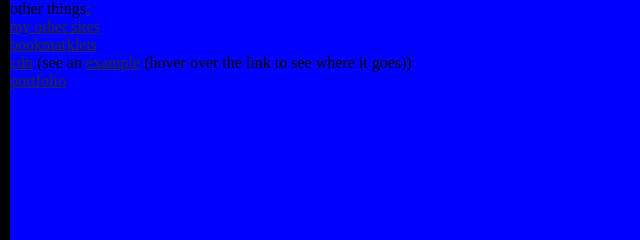
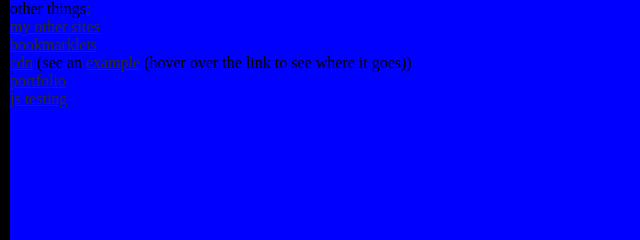
Before and after one commit to RuralAnemone/ruralanemone.tech, a website: page index.html in a window 1280 px wide. Shown: the part 278-518 px from the top of the page, 0-640 px from the left. Drawn offline with Linux system fonts and the light colour scheme.

Commit message:
added link to /js-testing

```diff
--- a/index.html
+++ b/index.html
@@ -23,7 +23,7 @@
       <br>other things<a class="hidden" href="/xss-test.js" target="_blank" rel="noopener noreferrer">:</a><br>
       <a href="/sites" >my other sites</a><br><a href="/b">bookmarklets</a><br>
       <a href="https://cdn.ruralanemone.tech/">cdn</a> (see an <a href="https://cdn.ruralanemone.tech/media/video/example.mp4" target="/b" rel="noopener noreferrer">example</a> (hover over the link to see where it goes))<br>
-    <a href="portfolio">portfolio</a></p>
+    <a href="portfolio">portfolio</a><br><a href="/js-testing">js testing</a></p>
   </body>
   </div>
   <!--<div class="watermark">this background video was not taken from</div>-->
```
